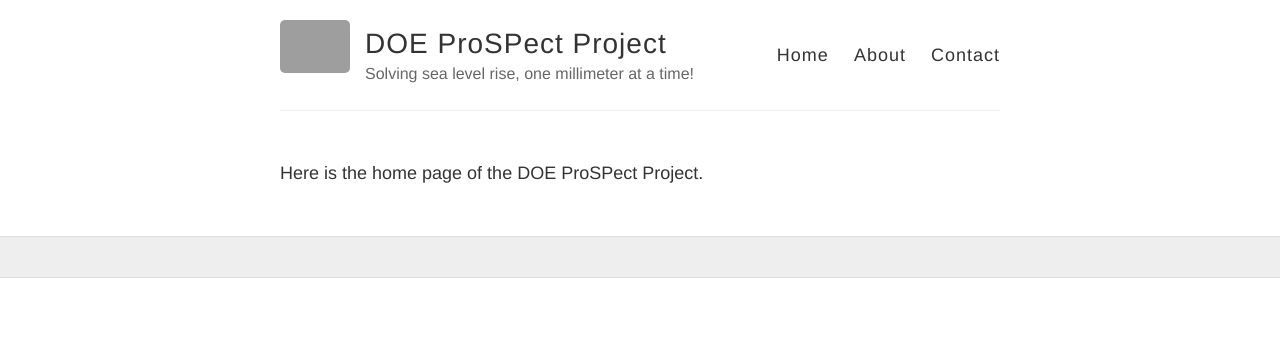
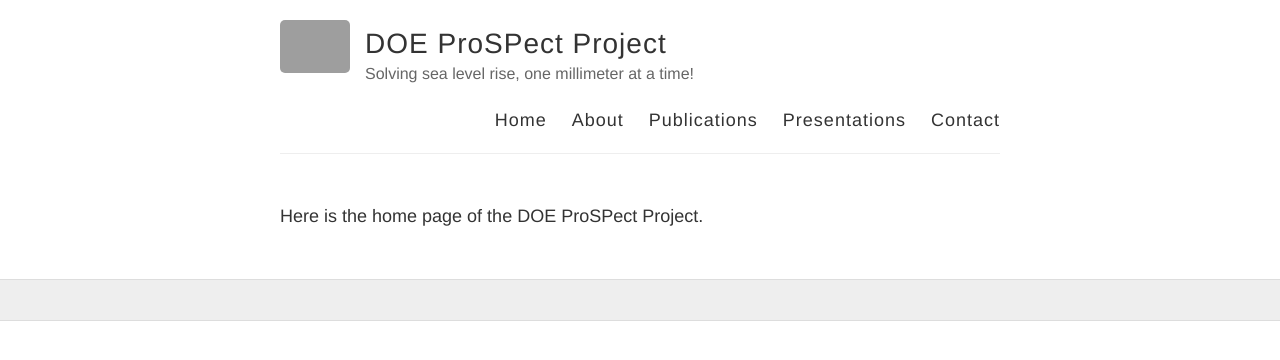
Before and after one commit to SLE-E3SM/SLE-E3SM.github.io, a Jekyll site: the page built from index.md, in a window 1280 px wide. Shown: the top 360 px of the page. Built offline with Jekyll 4.4.1, drawn with Linux system fonts in a browser that asks for light colours; grey boxes are pictures that could not be loaded.

Commit message:
Update default.html
add links to presentations and publications pages to top banner in home page

```diff
--- a/_layouts/default.html
+++ b/_layouts/default.html
@@ -29,6 +29,8 @@
           <nav>
             <a href="{{ site.baseurl }}/">Home</a>
             <a href="{{ site.baseurl }}/about">About</a>
+            <a href="{{ site.baseurl }}/publications">Publications</a>
+            <a href="{{ site.baseurl }}/presentations">Presentations</a>
             <a href="{{ site.baseurl }}/contact">Contact</a>
           </nav>
         </header>
```
